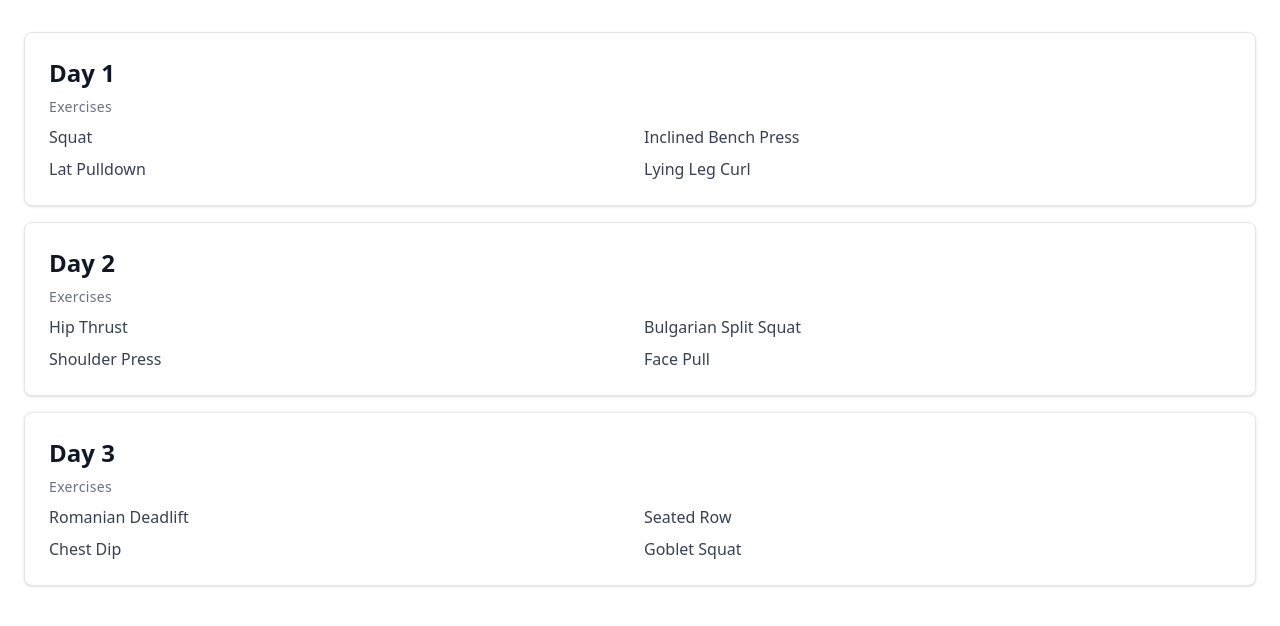
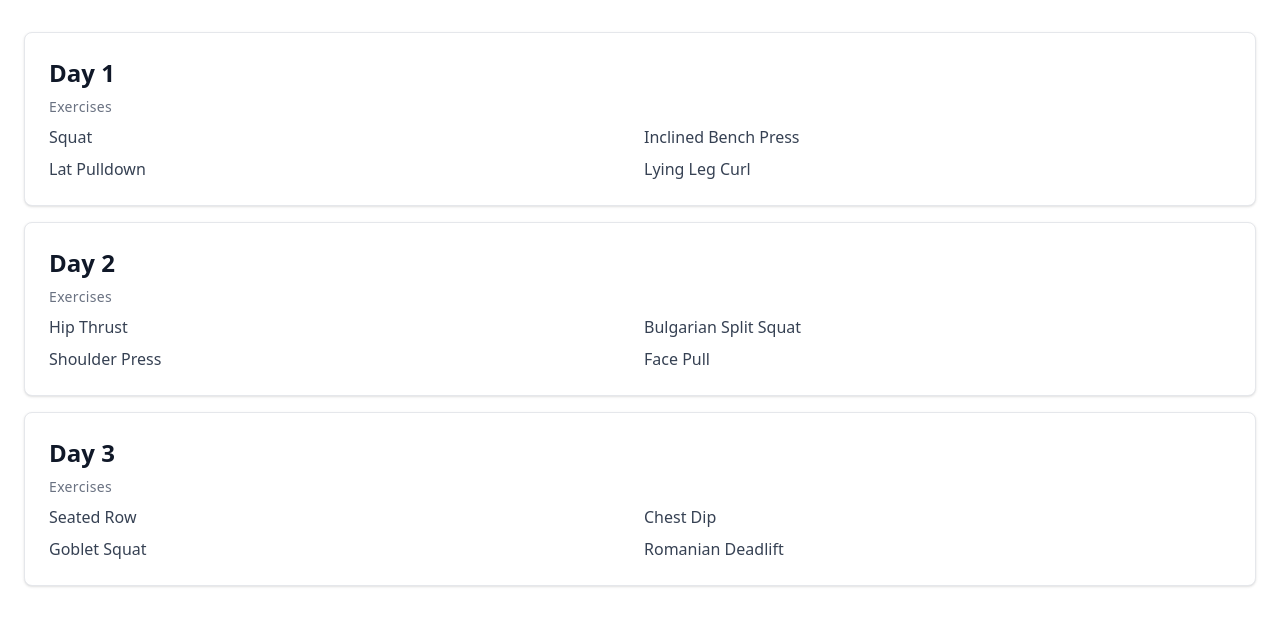
Before and after one commit to rafael-almeida/workout-tracker, a Vue app: page / in a window 1280 px wide. Shown: the top 626 px of the page. Built offline with nearby package versions, Linux system fonts and the light colour scheme.

Commit message:
fetch data from local db

```diff
--- a/src/views/ActiveWorkoutView.vue
+++ b/src/views/ActiveWorkoutView.vue
@@ -1,10 +1,10 @@
 <script setup lang="ts">
-import { ref } from 'vue'
+import { ref, onMounted } from 'vue'
 import { useRouter } from 'vue-router'
 import { ChevronLeft, SquarePen } from 'lucide-vue-next'
 import ExerciseCard from '../components/ExerciseCard.vue'
-import { sessions as allSessions, exercises as allExercises } from '../lib/data'
 import type { Session, Exercise, SessionId, ExerciseId, SetId } from '../lib/data'
+import db from '../lib/db'
 
 const props = defineProps<{
   sessionId: string
@@ -13,10 +13,16 @@ const props = defineProps<{
 const router = useRouter()
 
 const sessionId = Number(props.sessionId) as SessionId
-const session = ref<Session>(allSessions.find((s) => s.sessionId === sessionId)!)
-const exercises = ref<Exercise[]>(
-  allExercises.filter((e) => e.sessionId === session.value.sessionId),
-)
+const session = ref<Session | null>(null)
+const exercises = ref<Exercise[]>([])
+
+onMounted(async () => {
+  const allSessions = await db.store('sessions').getAll<Session>()
+  session.value = allSessions.find((s) => s.sessionId === sessionId) || null
+
+  const allExercises = await db.store('exercises').getAll<Exercise>()
+  exercises.value = allExercises.filter((e) => e.sessionId === sessionId)
+})
 
 const updateSetCompleted = (exerciseId: ExerciseId, setId: SetId, completed: boolean) => {
   const exercise = exercises.value.find((e) => e.exerciseId === exerciseId)
@@ -38,7 +44,7 @@ const goToEdit = () => {
 </script>
 
 <template>
-  <section>
+  <section v-if="session">
     <div class="mb-12 flex items-center justify-between border-b border-gray-300 pb-6">
       <button class="flex h-7 w-7 cursor-pointer items-center justify-center" @click="goBack">
         <ChevronLeft :size="28" />
--- a/src/views/HomeView.vue
+++ b/src/views/HomeView.vue
@@ -1,15 +1,25 @@
 <script setup lang="ts">
+import { ref, onMounted } from 'vue'
 import { useRouter } from 'vue-router'
-import { sessions, exercises, type Exercise, type SessionId } from '../lib/data'
+import type { Exercise, SessionId, Session } from '../lib/data'
+import db from '../lib/db'
 
 const router = useRouter()
+
+const sessions = ref<Session[]>([])
+const exercises = ref<Exercise[]>([])
+
+onMounted(async () => {
+  sessions.value = await db.store('sessions').getAll<Session>()
+  exercises.value = await db.store('exercises').getAll<Exercise>()
+})
 
 const goToWorkout = (sessionId: SessionId) => {
   router.push(`/workout/${sessionId}`)
 }
 
 const getExercisesForSession = (sessionId: SessionId): Exercise[] => {
-  return exercises.filter((e) => e.sessionId === sessionId)
+  return exercises.value.filter((e) => e.sessionId === sessionId)
 }
 </script>
 
```
